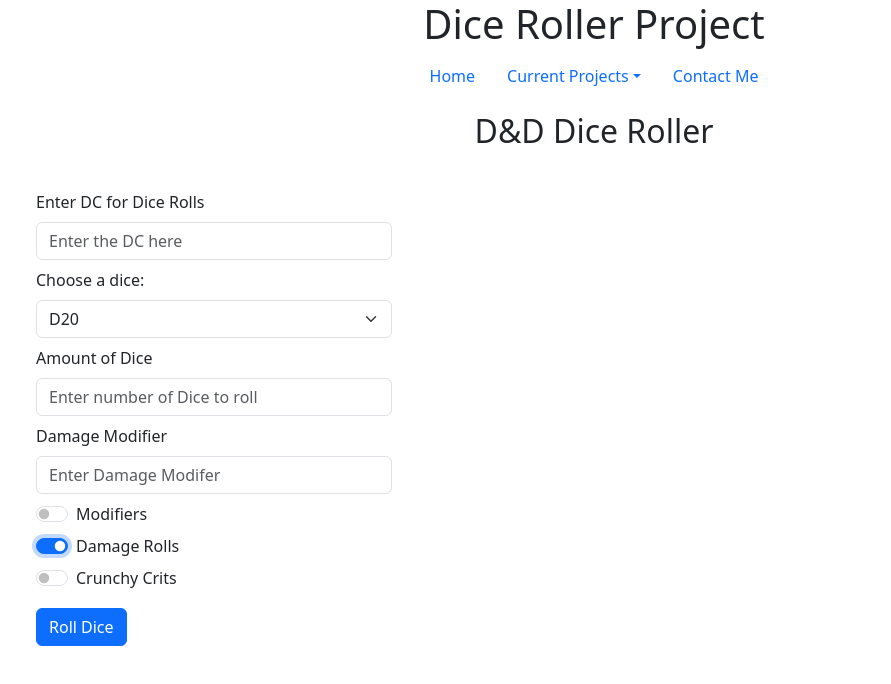
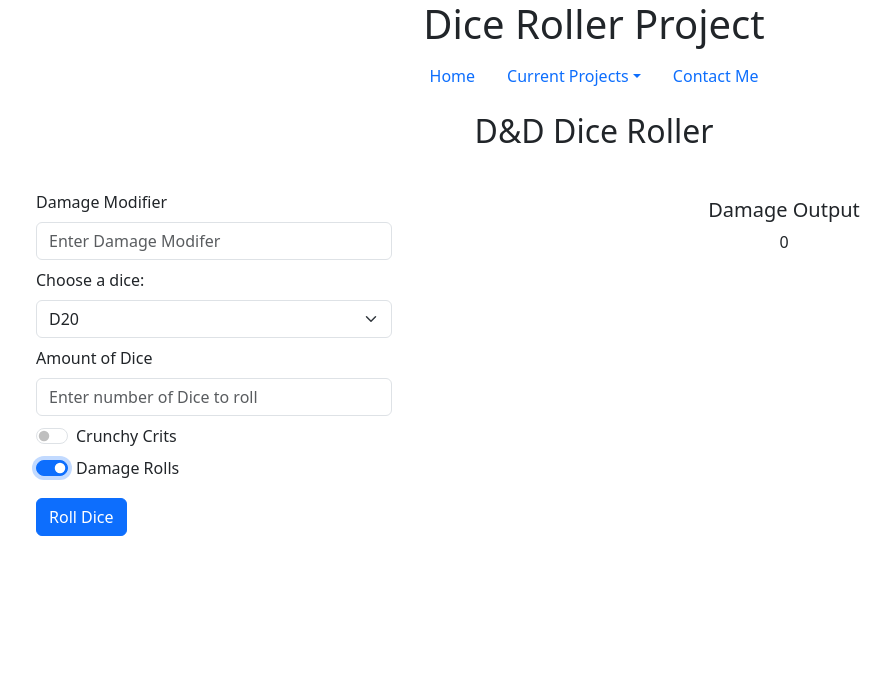
Before and after one commit to tbmcabee/dice-roll-app, a React (Vite) app in the folder d20-roller/: page /DiceRoll in a window 1280 px wide. Both pictures are taken after a click on the checkbox "Damage Rolls". Shown: the top 684 px of the page, without its empty margins (46-937 px from the left). Built offline with nearby package versions, Linux system fonts and the light colour scheme.

Commit message:
Fully Implemented Crunchy Crits and Damage Mode Functionality

```diff
--- a/d20-roller/src/components/DiceRoll.jsx
+++ b/d20-roller/src/components/DiceRoll.jsx
@@ -11,10 +11,25 @@ const DiceRoll = () => {
     DCResult: [],
     DamageMode: false,
     DamModifier: 0,
+    SumOfDam: 0,
+    TrueSum: 0,
+    CrunchyCrit: false,
   });
 
   const toggleDamageMode = () => {
-    setDiceRoll({ ...diceRoll, DamageMode: !diceRoll.DamageMode });
+    if (diceRoll.DamageMode) {
+      diceRoll.CrunchyCrit = false;
+    }
+    setDiceRoll({
+      ...diceRoll,
+      DamageMode: !diceRoll.DamageMode,
+      DamModifier: 0,
+      DiceCheck: 0,
+    });
+  };
+
+  const toggleCrunchyCrit = () => {
+    setDiceRoll({ ...diceRoll, CrunchyCrit: !diceRoll.CrunchyCrit });
   };
 
   const rollDice = () => {
@@ -47,15 +62,36 @@ const DiceRoll = () => {
           maxNumber = 20;
           break;
       }
-      const randomNum1 = Math.floor(Math.random() * maxNumber) + 1;
+
+      const randomNum1 =
+        diceRoll.CrunchyCrit && i === 0
+          ? maxNumber
+          : Math.floor(Math.random() * maxNumber) + 1;
+      console.log(randomNum1);
       rolls.push(randomNum1);
+
+      if (diceRoll.DamageMode) {
+        diceRoll.SumOfDam += randomNum1;
+      }
       if (randomNum1 < diceRoll.DiceCheck) {
         checks.push(false);
       } else {
         checks.push(true);
       }
     }
-    setDiceRoll({ ...diceRoll, DiceResult: rolls, DCResult: checks });
+    const TempSum = isNaN(diceRoll.DamModifier)
+      ? diceRoll.SumOfDam
+      : diceRoll.DamModifier + diceRoll.SumOfDam;
+
+    console.log(diceRoll.DamModifier);
+
+    setDiceRoll({
+      ...diceRoll,
+      DiceResult: rolls,
+      DCResult: checks,
+      TrueSum: TempSum,
+      SumOfDam: 0,
+    });
   };
 
   return (
@@ -75,6 +111,7 @@ const DiceRoll = () => {
                 rollDice();
               }}
             >
+              {!diceRoll.DamageMode && (
                 <div>
                   <label htmlFor="dcInput" className="form-label mt-4">
                     Enter DC for Dice Rolls
@@ -95,6 +132,29 @@ const DiceRoll = () => {
                     placeholder="Enter the DC here"
                   />
                 </div>
+              )}
+              {diceRoll.DamageMode && (
+                <div>
+                  <label htmlFor="damModInput" className="form-label mt-4">
+                    Damage Modifier
+                  </label>
+                  <input
+                    name="damModInput"
+                    type="number"
+                    className="form-control"
+                    id="damModInput"
+                    onChange={(e) =>
+                      setDiceRoll({
+                        ...diceRoll,
+                        DamModifier: parseInt(e.target.value),
+                      })
+                    }
+                    min="1"
+                    max="100"
+                    placeholder="Enter Damage Modifer"
+                  />
+                </div>
+              )}
               <div>
                 <label htmlFor="diceSelect" className="form-label mt-2">
                   Choose a dice:
@@ -135,29 +195,9 @@ const DiceRoll = () => {
                   placeholder="Enter number of Dice to roll"
                 />
               </div>
-              {diceRoll.DamageMode && (
+
               <div>
-                  <label htmlFor="damModInput" className="form-label mt-2">
-                    Damage Modifier
-                  </label>
-                  <input
-                    name="damModInput"
-                    type="number"
-                    className="form-control"
-                    id="damModInput"
-                    onChange={(e) =>
-                      setDiceRoll({
-                        ...diceRoll,
-                        DamModifier: parseInt(e.target.value),
-                      })
-                    }
-                    min="1"
-                    max="100"
-                    placeholder="Enter Damage Modifer"
-                  />
-                </div>
-              )}
-              <div>
+                {!diceRoll.DamageMode && (
                   <div className="form-check form-switch mt-2">
                     <input
                       class="form-check-input"
@@ -168,6 +208,23 @@ const DiceRoll = () => {
                       Modifiers
                     </label>
                   </div>
+                )}
+                {diceRoll.DamageMode && (
+                  <div className="form-check form-switch mt-2">
+                    <input
+                      class="form-check-input"
+                      type="checkbox"
+                      id="crunchyCritsFlip"
+                      onChange={toggleCrunchyCrit}
+                    />
+                    <label
+                      className="form-check-label"
+                      htmlFor="crunchyCritsFlip"
+                    >
+                      Crunchy Crits
+                    </label>
+                  </div>
+                )}
                 <div className="form-check form-switch mt-2">
                   <input
                     class="form-check-input"
@@ -177,19 +234,6 @@ const DiceRoll = () => {
                   />
                   <label className="form-check-label" htmlFor="damageRollsFlip">
                     Damage Rolls
-                  </label>
-                </div>
-                <div className="form-check form-switch mt-2">
-                  <input
-                    class="form-check-input"
-                    type="checkbox"
-                    id="crunchyCritsFlip"
-                  />
-                  <label
-                    className="form-check-label"
-                    htmlFor="crunchyCritsFlip"
-                  >
-                    Crunchy Crits
                   </label>
                 </div>
               </div>
@@ -221,6 +265,12 @@ const DiceRoll = () => {
                 ))}
               </div>
             )}
+            {diceRoll.DamageMode && (
+              <div className="mt-3">
+                <h5>Damage Output</h5>
+                <p>{diceRoll.TrueSum}</p>
+              </div>
+            )}
           </div>
         </div>
       </div>
```
Lines whose indentation alone changed are shown as unchanged.
